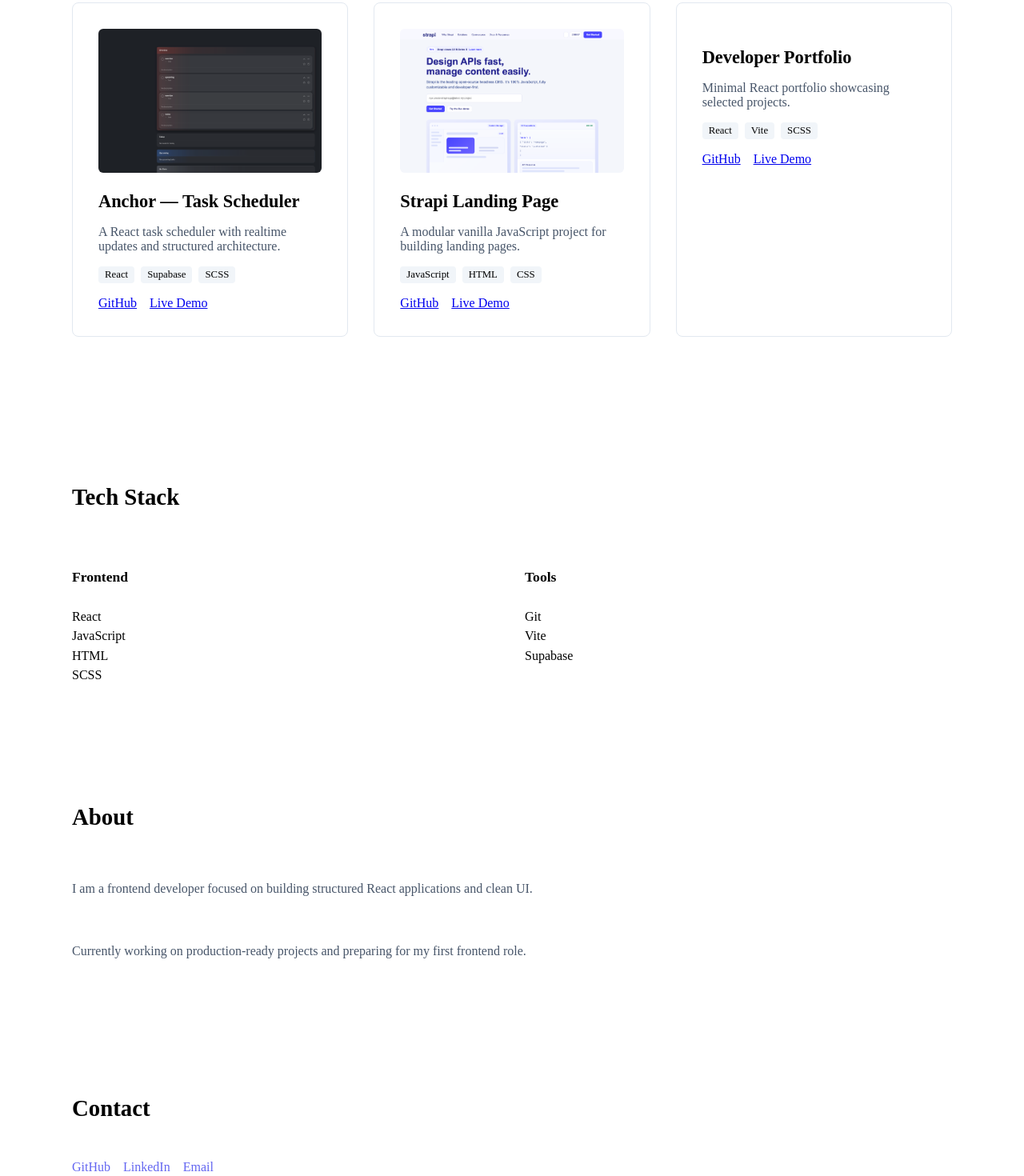
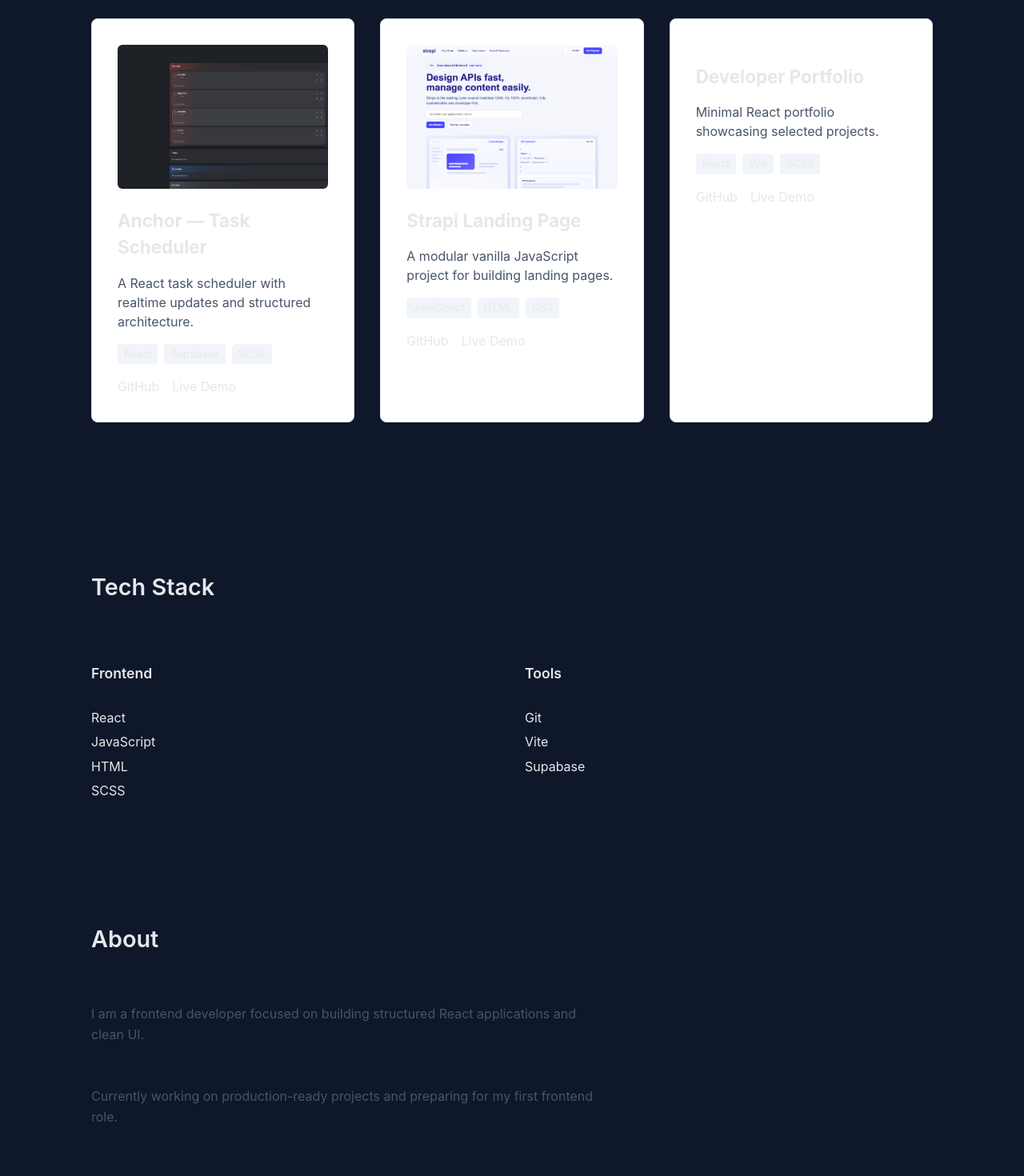
Before and after one commit to lukanogaj/portfolio, a React (Vite) app: page / in a window 1280 px wide. Shown: the part 800-2270 px from the top of the page at 80% size. Built offline with nearby package versions, Linux system fonts and the light colour scheme.

Commit message:
add global design tokens and dark theme foundation

```diff
--- a/src/styles/globals.scss
+++ b/src/styles/globals.scss
@@ -0,0 +1,54 @@
+@use "./variables" as *;
+
+*,
+*::before,
+*::after {
+  box-sizing: border-box;
+}
+
+html {
+  font-size: 100%;
+  scroll-behavior: smooth;
+}
+
+body {
+  margin: 0;
+  min-width: 20rem;
+  background-color: $color-background;
+  color: $color-text;
+  font-family:
+    Inter,
+    ui-sans-serif,
+    system-ui,
+    -apple-system,
+    BlinkMacSystemFont,
+    "Segoe UI",
+    sans-serif;
+  line-height: 1.5;
+}
+
+a {
+  color: inherit;
+  text-decoration: none;
+}
+
+button,
+input,
+textarea {
+  font: inherit;
+}
+
+button {
+  border: 0;
+  background: none;
+  color: inherit;
+}
+
+img {
+  display: block;
+  max-width: 100%;
+}
+
+#root {
+  min-height: 100vh;
+}
--- a/src/styles/variables.scss
+++ b/src/styles/variables.scss
@@ -0,0 +1,10 @@
+$color-background: #0f172a;
+$color-surface: #1e293b;
+$color-text: #e5e7eb;
+$color-text-muted: #94a3b8;
+$color-accent: #6366f1;
+$color-border: #334155;
+
+$container-max-width: 72rem;
+$section-spacing: 6rem;
+$card-radius: 1rem;
```
